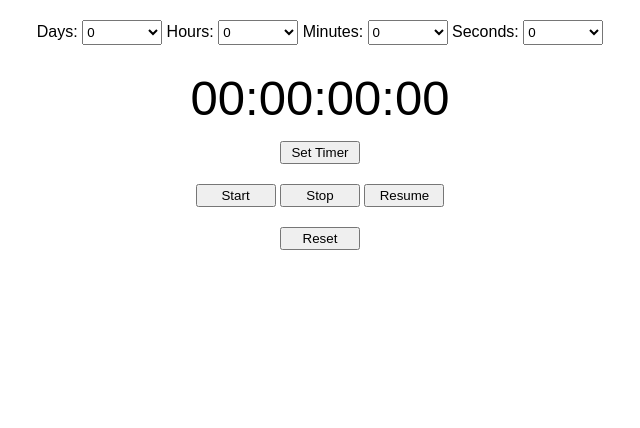
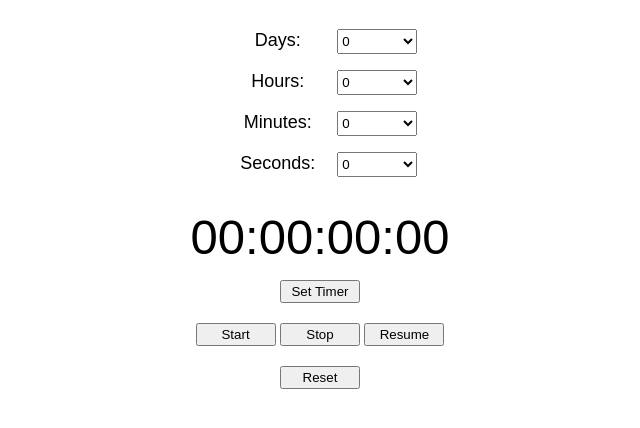
Before and after one commit to 0virusdetect/countdown, a plain HTML site: page index.html in a window 1280 px wide. Shown: the whole page, without its empty margins (320-960 px from the left). Drawn offline with Linux system fonts and the light colour scheme.

Commit message:
Update index.html

```diff
--- a/index.html
+++ b/index.html
@@ -8,6 +8,7 @@
 </head>
 <body>
 <div class="main">
+<div class="title">
 <label for="days">Days:</label>
 <select id="days">
 <script>
@@ -16,7 +17,9 @@ document.write(`<option value="${i}">${i}</option>`);
 }
 </script>
 </select>
+</div>
 
+<div class="title">
 <label for="hours">Hours:</label>
 <select id="hours">
 <script>
@@ -25,7 +28,8 @@ document.write(`<option value="${i}">${i}</option>`);
 }
 </script>
 </select>
-
+</div>
+<div class="title">
 <label for="minutes">Minutes:</label>
 <select id="minutes">
 <script>
@@ -34,7 +38,8 @@ document.write(`<option value="${i}">${i}</option>`);
 }
 </script>
 </select>
-
+</div>
+<div class="title">
 <label for="seconds">Seconds:</label>
 <select id="seconds">
 <script>
@@ -43,6 +48,8 @@ document.write(`<option value="${i}">${i}</option>`);
 }
 </script>
 </select>
+</div>
+
 </div>
 <div id="timerDisplay">
   00:00:00:00
```
Lines whose indentation alone changed are shown as unchanged.
